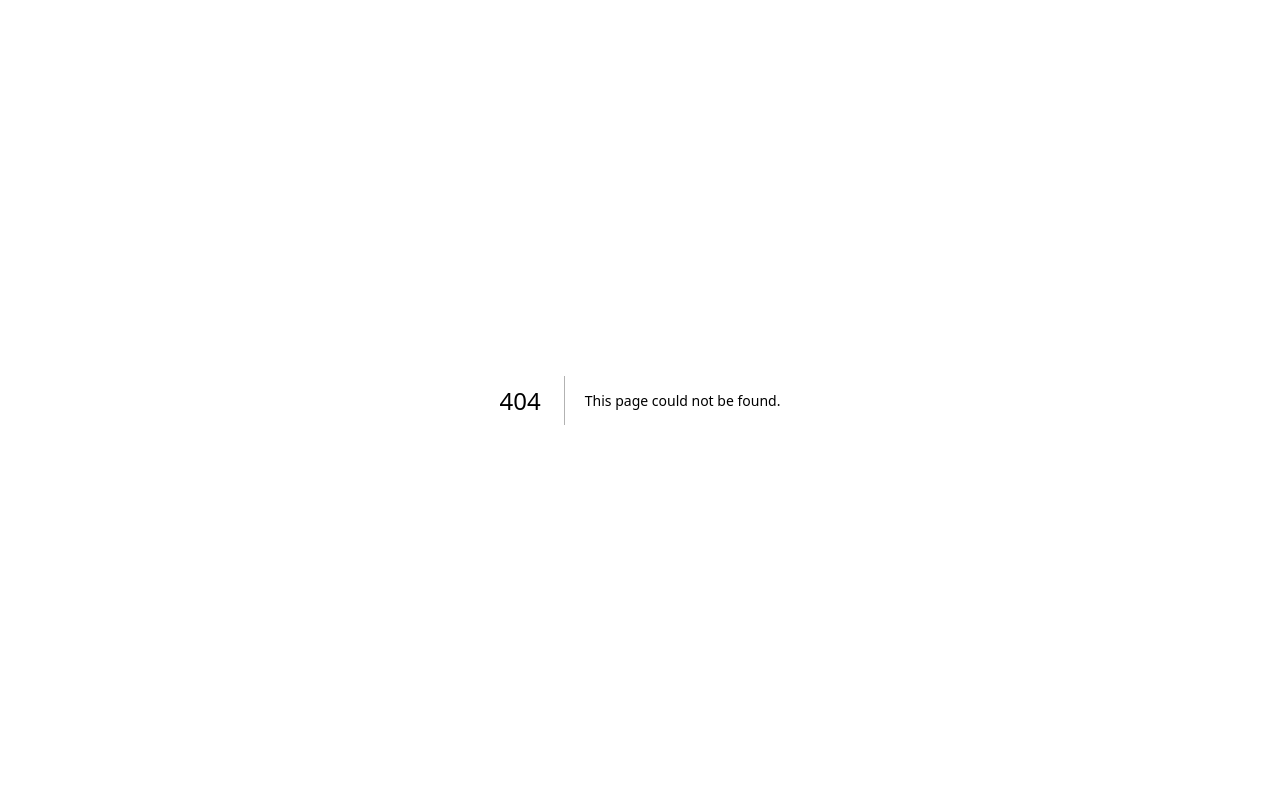
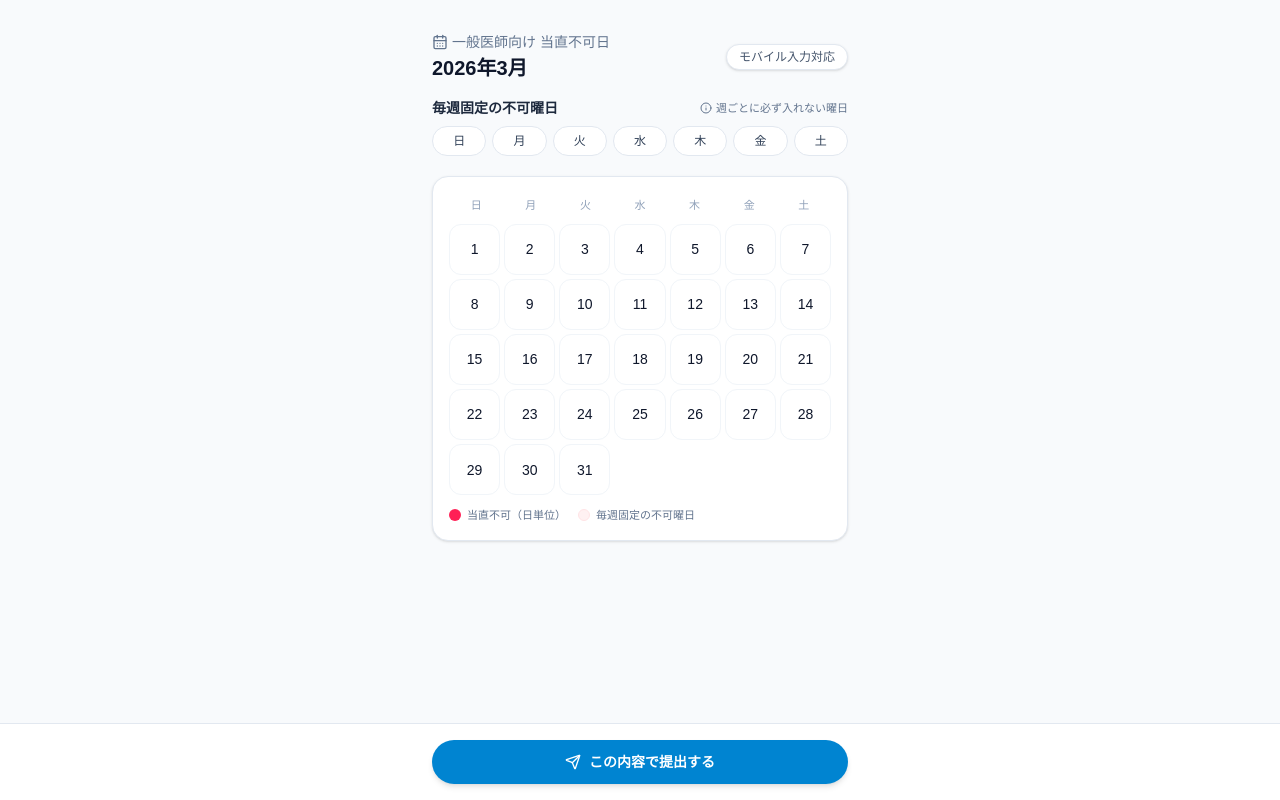
Before and after one commit to asano1234567890my/oncall-app, a Next.js app: page /doctor/availability/calendar in a window 1280 px wide. Before the commit this address had no page. Built offline with nearby package versions, Linux system fonts and the light colour scheme.

Commit message:
一般医の不可日カレンダー画面を追加

```diff
--- /dev/null
+++ b/app/doctor/availability/calendar/page.tsx
@@ -0,0 +1,252 @@
+'use client';
+
+import React, { useMemo, useState } from 'react';
+import { CalendarDays, Info, Send } from 'lucide-react';
+
+type Weekday = 0 | 1 | 2 | 3 | 4 | 5 | 6;
+
+const weekdayLabels = ['日', '月', '火', '水', '木', '金', '土'];
+
+function getNextMonthInfo() {
+  const today = new Date();
+  const thisMonth = today.getMonth(); // 0-11
+  const thisYear = today.getFullYear();
+
+  const nextMonth = (thisMonth + 1) % 12;
+  const nextYear = thisMonth === 11 ? thisYear + 1 : thisYear;
+
+  const firstDay = new Date(nextYear, nextMonth, 1);
+  const firstDayWeekday = firstDay.getDay() as Weekday;
+  const daysInMonth = new Date(nextYear, nextMonth + 1, 0).getDate();
+
+  return {
+    year: nextYear,
+    monthIndex: nextMonth, // 0-11
+    displayLabel: `${nextYear}年${nextMonth + 1}月`,
+    firstDayWeekday,
+    daysInMonth,
+  };
+}
+
+// YYYY-MM-DD 形式
+function formatDateKey(year: number, monthIndex: number, day: number) {
+  const mm = String(monthIndex + 1).padStart(2, '0');
+  const dd = String(day).padStart(2, '0');
+  return `${year}-${mm}-${dd}`;
+}
+
+const UnavailableDateCalendarPage: React.FC = () => {
+  const { year, monthIndex, displayLabel, firstDayWeekday, daysInMonth } =
+    useMemo(getNextMonthInfo, []);
+
+  const [selectedDates, setSelectedDates] = useState<string[]>([]);
+  const [fixedDays, setFixedDays] = useState<Weekday[]>([]);
+
+  const weeks = useMemo(() => {
+    const cells: (number | null)[] = [];
+    // 前の月からの空白セル
+    for (let i = 0; i < firstDayWeekday; i++) {
+      cells.push(null);
+    }
+    // 当月の日付セル
+    for (let day = 1; day <= daysInMonth; day++) {
+      cells.push(day);
+    }
+    // 7列単位に分割
+    const weeksArr: (number | null)[][] = [];
+    for (let i = 0; i < cells.length; i += 7) {
+      weeksArr.push(cells.slice(i, i + 7));
+    }
+    return weeksArr;
+  }, [firstDayWeekday, daysInMonth]);
+
+  const toggleFixedDay = (weekday: Weekday) => {
+    setFixedDays((prev) =>
+      prev.includes(weekday)
+        ? prev.filter((d) => d !== weekday)
+        : [...prev, weekday].sort((a, b) => a - b)
+    );
+  };
+
+  const toggleDate = (day: number | null, weekday: Weekday) => {
+    if (!day) return;
+    const key = formatDateKey(year, monthIndex, day);
+    setSelectedDates((prev) =>
+      prev.includes(key) ? prev.filter((d) => d !== key) : [...prev, key]
+    );
+  };
+
+  const handleSubmit = () => {
+    // モック：コンソールに出力
+    console.log('固定不可曜日 (0=日〜6=土):', fixedDays);
+    console.log('個別不可日 (YYYY-MM-DD):', selectedDates);
+    alert('入力内容をコンソールに出力しました（デモ動作）。');
+  };
+
+  return (
+    <div className="min-h-screen bg-slate-50 text-slate-900 flex flex-col">
+      <main className="flex-1 pb-28">
+        <div className="max-w-md mx-auto px-4 pt-4 pb-2 sm:pt-8 sm:pb-4">
+          {/* ヘッダー */}
+          <header className="flex items-center justify-between mb-4">
+            <div>
+              <div className="flex items-center gap-1 text-sm text-slate-500">
+                <CalendarDays className="w-4 h-4" />
+                <span>一般医師向け 当直不可日</span>
+              </div>
+              <h1 className="text-xl font-semibold mt-0.5">{displayLabel}</h1>
+            </div>
+            <div className="rounded-full bg-white shadow-sm border border-slate-200 px-3 py-1 text-xs text-slate-600">
+              モバイル入力対応
+            </div>
+          </header>
+
+          {/* 固定不可曜日 選択 */}
+          <section className="mb-5">
+            <div className="flex items-center justify-between mb-2">
+              <h2 className="text-sm font-semibold text-slate-800">
+                毎週固定の不可曜日
+              </h2>
+              <div className="flex items-center gap-1 text-[11px] text-slate-500">
+                <Info className="w-3 h-3" />
+                <span>週ごとに必ず入れない曜日</span>
+              </div>
+            </div>
+            <div className="grid grid-cols-7 gap-1.5">
+              {weekdayLabels.map((label, idx) => {
+                const weekday = idx as Weekday;
+                const active = fixedDays.includes(weekday);
+                return (
+                  <button
+                    key={weekday}
+                    type="button"
+                    onClick={() => toggleFixedDay(weekday)}
+                    className={[
+                      'text-xs py-1.5 rounded-full border transition-colors',
+                      'focus:outline-none focus-visible:ring-2 focus-visible:ring-sky-400 focus-visible:ring-offset-1 focus-visible:ring-offset-slate-50',
+                      active
+                        ? 'bg-rose-500 text-white border-rose-500 shadow-sm'
+                        : 'bg-white text-slate-700 border-slate-200 hover:bg-slate-50',
+                    ].join(' ')}
+                  >
+                    {label}
+                  </button>
+                );
+              })}
+            </div>
+          </section>
+
+          {/* カレンダー */}
+          <section className="bg-white rounded-2xl shadow-sm border border-slate-200 p-3 sm:p-4">
+            {/* 曜日ヘッダー */}
+            <div className="grid grid-cols-7 text-center text-[11px] font-medium text-slate-400 mb-1.5">
+              {weekdayLabels.map((label, idx) => {
+                const weekday = idx as Weekday;
+                const isFixed = fixedDays.includes(weekday);
+                return (
+                  <div
+                    key={weekday}
+                    className={[
+                      'py-1',
+                      isFixed ? 'text-rose-500 font-semibold' : '',
+                    ].join(' ')}
+                  >
+                    {label}
+                  </div>
+                );
+              })}
+            </div>
+
+            {/* 日付グリッド */}
+            <div className="grid grid-cols-7 gap-1">
+              {weeks.map((week, weekIndex) =>
+                week.map((day, colIndex) => {
+                  const weekday = colIndex as Weekday;
+                  const isFixed = fixedDays.includes(weekday);
+                  const key =
+                    day != null
+                      ? formatDateKey(year, monthIndex, day)
+                      : `blank-${weekIndex}-${colIndex}`;
+                  const isSelected =
+                    day != null && selectedDates.includes(key);
+
+                  const baseClasses =
+                    'relative aspect-square flex items-center justify-center rounded-xl text-xs sm:text-sm transition-colors cursor-pointer select-none';
+                  const focusClasses =
+                    'focus:outline-none focus-visible:ring-2 focus-visible:ring-sky-400 focus-visible:ring-offset-1 focus-visible:ring-offset-white';
+
+                  let cellClasses =
+                    'bg-white border border-slate-100 text-slate-900 hover:bg-slate-50';
+
+                  if (isFixed && !isSelected) {
+                    cellClasses =
+                      'bg-rose-50 border border-rose-100 text-rose-700 hover:bg-rose-100';
+                  }
+
+                  if (isSelected) {
+                    cellClasses =
+                      'bg-rose-500 border border-rose-500 text-white font-semibold shadow-sm hover:bg-rose-600';
+                  }
+
+                  // 空セルはクリック不可
+                  const isDisabled = day == null;
+
+                  return (
+                    <button
+                      key={key}
+                      type="button"
+                      disabled={isDisabled}
+                      onClick={() => toggleDate(day, weekday)}
+                      className={[
+                        baseClasses,
+                        focusClasses,
+                        isDisabled
+                          ? 'bg-transparent border-0 cursor-default'
+                          : cellClasses,
+                      ].join(' ')}
+                    >
+                      {day != null && (
+                        <span className="z-10">{day}</span>
+                      )}
+                      {isFixed && !isDisabled && (
+                        <span className="absolute inset-x-1 bottom-1 h-1 rounded-full bg-rose-400/60" />
+                      )}
+                    </button>
+                  );
+                })
+              )}
+            </div>
+
+            {/* 凡例 */}
+            <div className="mt-3 flex flex-wrap items-center gap-3 text-[11px] text-slate-500">
+              <div className="flex items-center gap-1.5">
+                <span className="w-3 h-3 rounded-md bg-rose-500" />
+                <span>当直不可（日単位）</span>
+              </div>
+              <div className="flex items-center gap-1.5">
+                <span className="w-3 h-3 rounded-md bg-rose-50 border border-rose-100" />
+                <span>毎週固定の不可曜日</span>
+              </div>
+            </div>
+          </section>
+        </div>
+      </main>
+
+      {/* 固定フッター：提出ボタン */}
+      <footer className="fixed inset-x-0 bottom-0 bg-white/95 backdrop-blur border-t border-slate-200">
+        <div className="max-w-md mx-auto px-4 py-3 sm:py-4">
+          <button
+            type="button"
+            onClick={handleSubmit}
+            className="w-full inline-flex items-center justify-center gap-2 rounded-full bg-sky-600 text-white text-sm font-semibold py-3 shadow-md hover:bg-sky-700 active:bg-sky-800 transition-colors focus:outline-none focus-visible:ring-2 focus-visible:ring-sky-400 focus-visible:ring-offset-2 focus-visible:ring-offset-white"
+          >
+            <Send className="w-4 h-4" />
+            <span>この内容で提出する</span>
+          </button>
+        </div>
+      </footer>
+    </div>
+  );
+};
+
+export default UnavailableDateCalendarPage;
--- a/package.json
+++ b/package.json
@@ -9,8 +9,11 @@
     "lint": "eslint"
   },
   "dependencies": {
+    "date-fns": "^4.1.0",
+    "lucide-react": "^0.575.0",
     "next": "16.1.6",
     "react": "19.2.3",
+    "react-day-picker": "^9.13.2",
     "react-dom": "19.2.3"
   },
   "devDependencies": {
```
Also changed, not shown: 1 other file (tests, documents, lock files or other folders).
